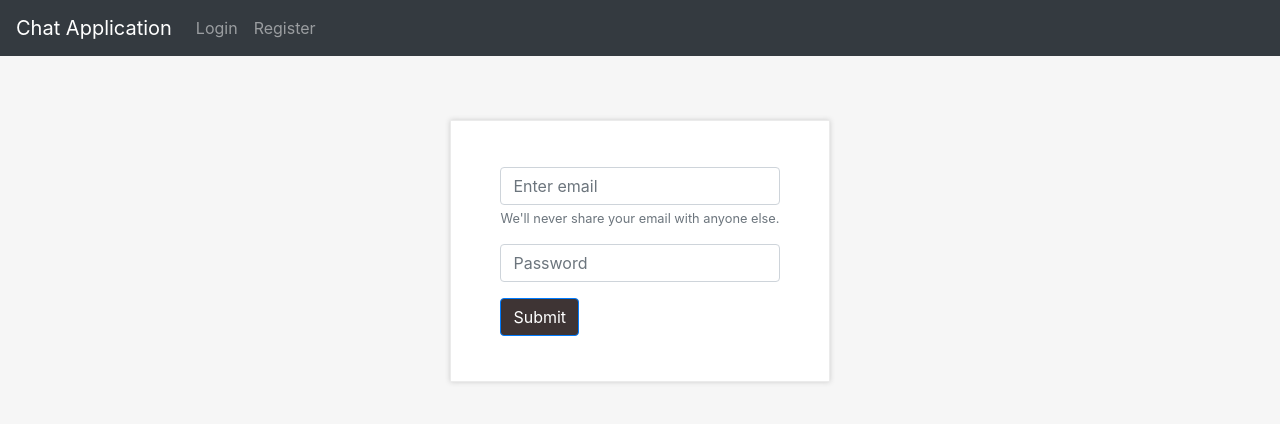
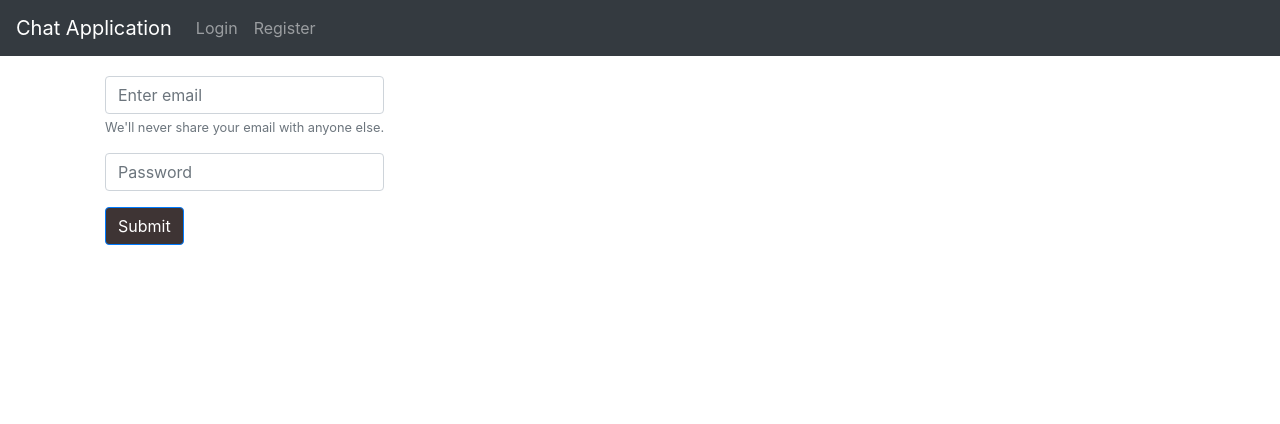
Before and after one commit to shashisagar/react_client_chimera, a React (Create React App) app: page / in a window 1280 px wide. Shown: the top 424 px of the page. Built offline with nearby package versions, Linux system fonts and the light colour scheme.

Commit message:
added socket url

```diff
--- a/src/components/ChatWindows.js
+++ b/src/components/ChatWindows.js
@@ -26,7 +26,7 @@ class ChatWindows extends React.Component {
     }
 
     initSocketConnection() {
-        this.socket = socketIOClient.connect(`${process.env.REACT_APP_URL}`);
+        this.socket = socketIOClient.connect(`http://localhost:8080`);
     }
 
     setupSocketListeners() {
--- a/src/index.css
+++ b/src/index.css
@@ -86,17 +86,3 @@ code {
   position: sticky;
   top: -1px;
 }
-.messss{
-  height: 500px;
-  overflow-y: scroll;
-}
-.bcakforms {
-  background: #d0d0d030;min-height: 613px;padding: 5% 0%;
-}
-
-.login_register_page {
-  margin: 0px auto;
-  border: 1px solid #ccc6;
-  box-shadow: 0px 0px 5px #ccc;
-  background: #fff;padding: 4% 3%;
-}
```
Also changed, not shown: 1 other file (tests, documents, lock files or other folders).
